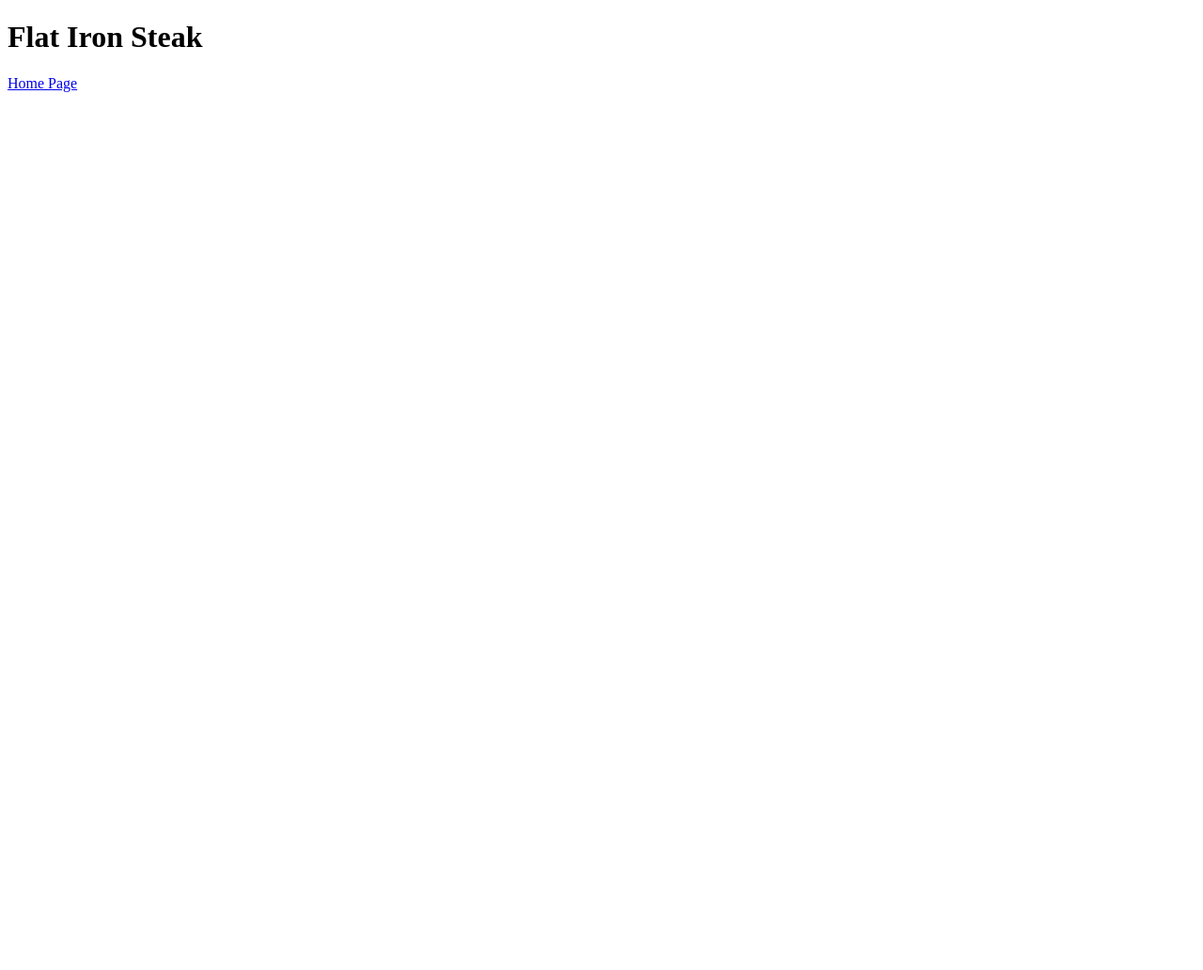
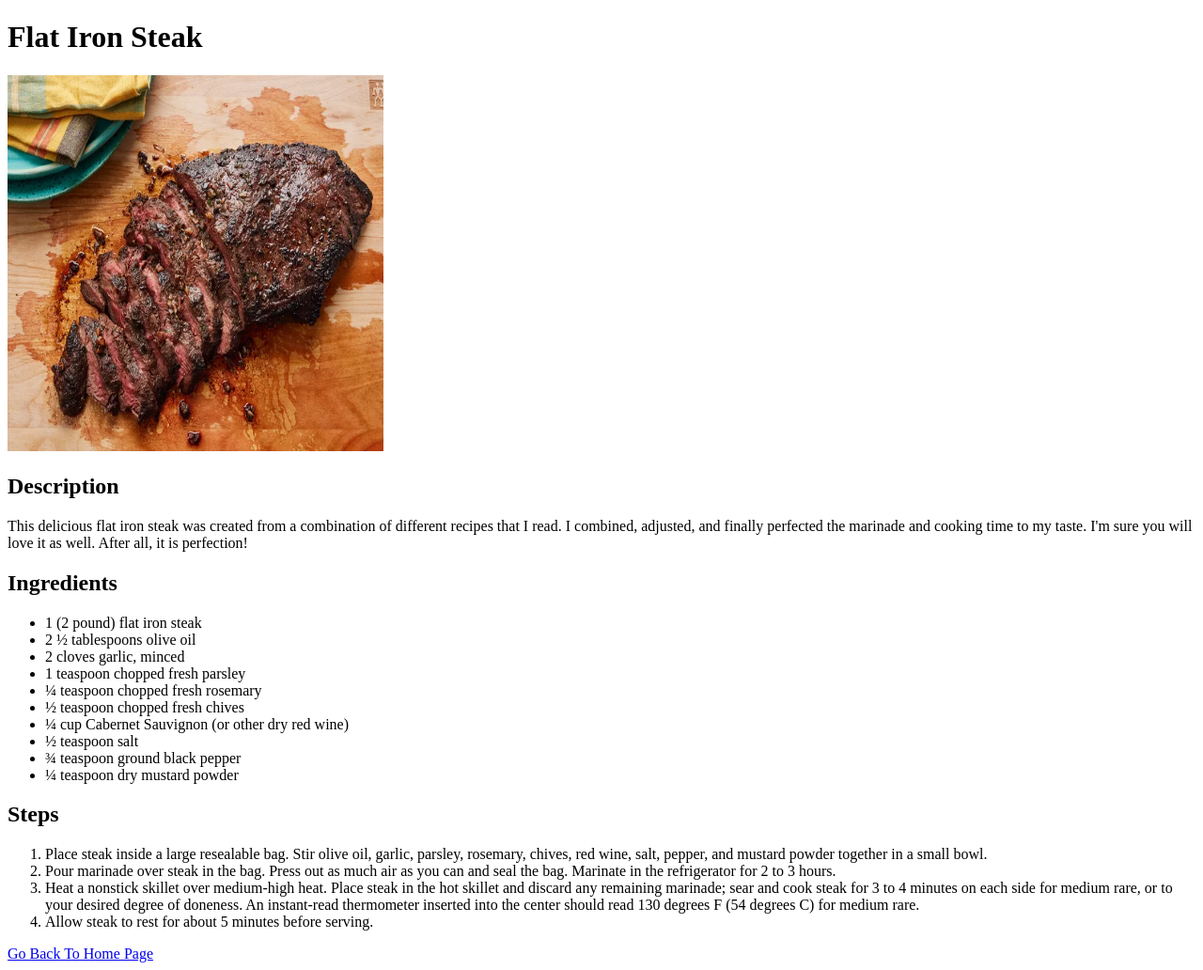
Before and after one commit to Cahil-C/odin-recipes, a plain HTML site: page recipes/flatironsteak.html in a window 1280 px wide. Shown: the whole page at 94% size. Before the commit the page ends 800 px from the top, so only its background shows below. Drawn offline with Linux system fonts and the light colour scheme.

Commit message:
Add image & different sections of the web page
Content of description, of recipe, of ingredient,
steps and place link at bottom of page.

```diff
--- a/recipes/flatironsteak.html
+++ b/recipes/flatironsteak.html
@@ -8,17 +8,55 @@
     <body>
         <h1>Flat Iron Steak</h1>
 
-        <!-- Link back to homepage -->
-         <a href="../index.html" target="_blank" noreferrer>Home Page</a>
-
         <!-- Image -->
+        <img src="../images/flatironsteak2.webp" alt="" height="400" width="400">
 
         <!-- Description - Describe the recipe -->
+        <h2>Description</h2>
+        <p>
+            This delicious flat iron steak was created from a combination of different recipes that I read.
+            I combined, adjusted, and finally perfected the marinade and cooking time to my taste.
+            I'm sure you will love it as well. After all, it is perfection!
+        </p>
 
         <!-- Ingredients - Unordered List -->
+        <h2>Ingredients</h2>
+        <ul>
+            <li>1 (2 pound) flat iron steak</li>
+            <li>2 ½ tablespoons olive oil</li>
+            <li>2 cloves garlic, minced</li>
+            <li>1 teaspoon chopped fresh parsley</li>
+            <li>¼ teaspoon chopped fresh rosemary</li>
+            <li>½ teaspoon chopped fresh chives</li>
+            <li>¼ cup Cabernet Sauvignon (or other dry red wine)</li>
+            <li>½ teaspoon salt</li>
+            <li>¾ teaspoon ground black pepper</li>
+            <li>¼ teaspoon dry mustard powder</li>
+        </ul>
 
         <!-- Steps - Ordered List -->
+        <h2>Steps</h2>
+        <ol>
+            <li>
+                Place steak inside a large resealable bag.
+                Stir olive oil, garlic, parsley, rosemary, chives, red wine, salt, pepper, and mustard powder together in a small bowl.
+            </li>
+            <li>
+                Pour marinade over steak in the bag.
+                Press out as much air as you can and seal the bag.
+                Marinate in the refrigerator for 2 to 3 hours.
+            </li>
+            <li>
+                Heat a nonstick skillet over medium-high heat.
+                Place steak in the hot skillet and discard any remaining marinade; sear and cook steak for 3 to 4 minutes on each side for medium rare, or to your desired degree of doneness.
+                An instant-read thermometer inserted into the center should read 130 degrees F (54 degrees C) for medium rare.
+            </li>
+            <li>Allow steak to rest for about 5 minutes before serving.</li>
+        </ol>
+
+        <!-- Link back to homepage -->
+        <a href="../index.html" target="_blank" noreferrer>Go Back To Home Page</a>
+    </body>
+</html>
 
 <!-- https://www.allrecipes.com/search?q=steak -->
-    </body>
-</html>
```
Also changed, not shown: images/flatironsteak.webp (added), images/flatironsteak2.webp (added). Lines whose indentation alone changed are shown as unchanged.
